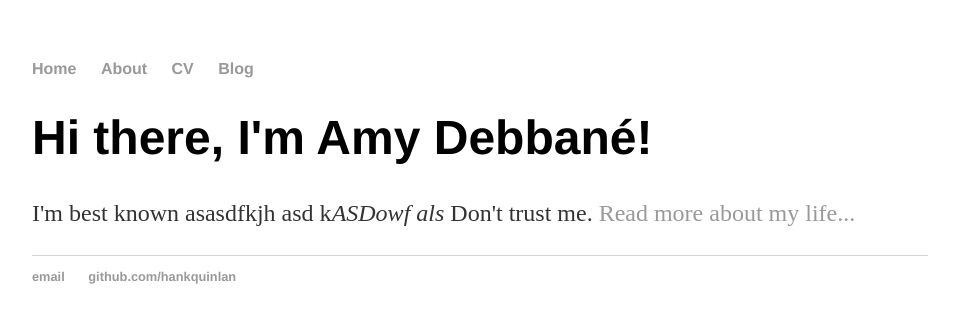
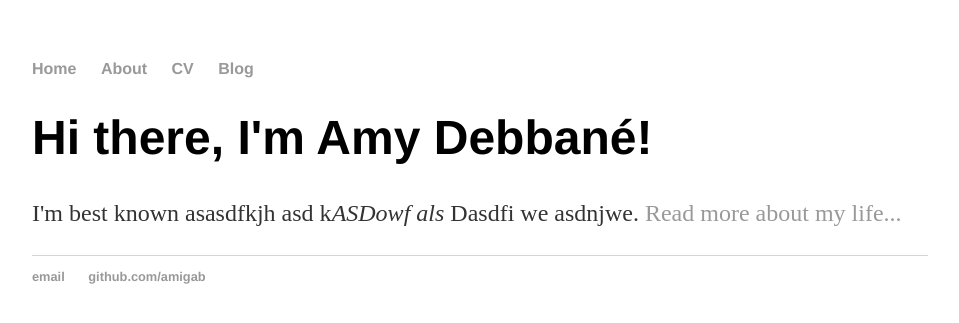
Before and after one commit to amigab/amigab.github.io, a Jekyll site: the page index.html, which Jekyll copies as it is, in a window 1280 px wide. Shown: the top 323 px of the page, without its empty margins (160-1119 px from the left). Built offline with Jekyll 4.4.1, drawn with Linux system fonts in a browser that asks for light colours.

Commit message:
Update index.html

```diff
--- a/index.html
+++ b/index.html
@@ -17,13 +17,13 @@
 		<div class="container">
     		<div class="blurb">
         		<h1>Hi there, I'm Amy Debbané!</h1>
-				<p>I'm best known asasdfkjh asd k<em>ASDowf als</em> Don't trust me. <a href="/about">Read more about my life...</a></p>
+				<p>I'm best known asasdfkjh asd k<em>ASDowf als</em> Dasdfi we asdnjwe. <a href="/about">Read more about my life...</a></p>
     		</div><!-- /.blurb -->
 		</div><!-- /.container -->
 		<footer>
     		<ul>
         		<li><a href="mailto:amy.debbane@gmail.com">email</a></li>
-        		<li><a href="https://github.com/hankquinlan">github.com/hankquinlan</a></li>
+        		<li><a href="https://github.com/amigab">github.com/amigab</a></li>
 			</ul>
 		</footer>
 	</body>
```
